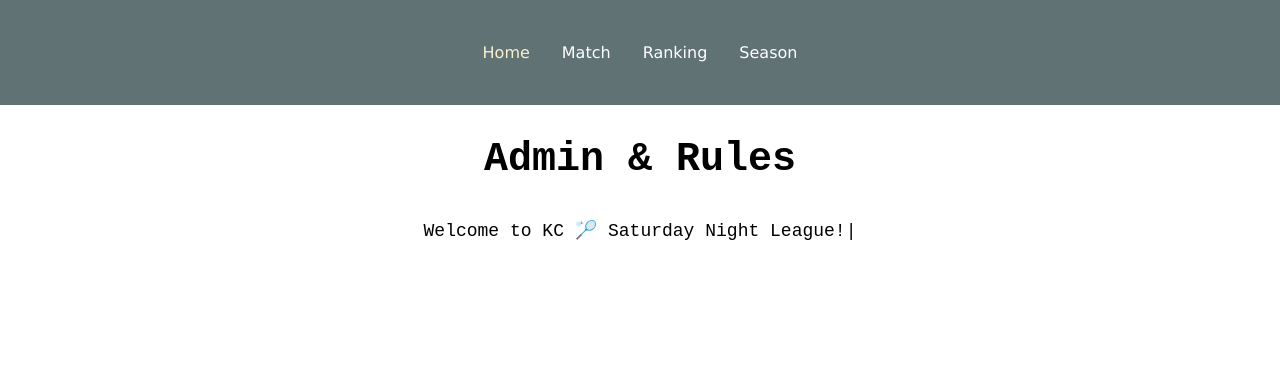
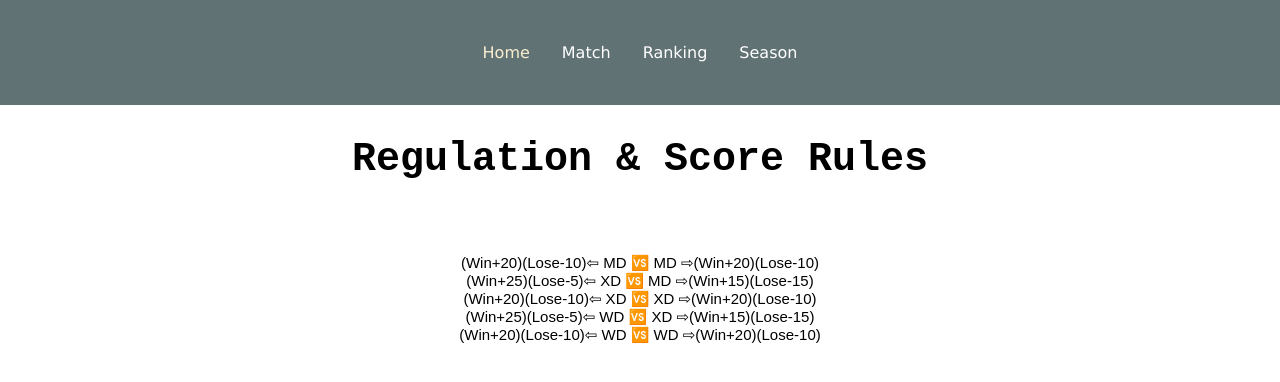
Before and after one commit to ElaineLovesAvocado/kc-badminton, a React (Create React App) app: page /home in a window 1280 px wide. Shown: the top 382 px of the page. Built offline with nearby package versions, Linux system fonts and the light colour scheme.

Commit message:
Update home page

```diff
--- a/src/pages/home.css
+++ b/src/pages/home.css
@@ -22,22 +22,17 @@
     justify-content: center;
 }
 
-.players {
+.rules {
+    padding-top: 30px;
     display: flex;
+    flex-direction: column;
     justify-content: center;
-    padding: 15px;
-    font-family: Monospace;
-    font-size: 18px;
+    padding: 30px;
+    font-family: Arial;
+    font-size: 15px;
+    align-items: center;
 }
 
-
-.avatar1 div:hover{
-    transform: scale(1.1);
-}
-
-.avatar2 div:hover{
-    transform: scale(1.1);
-}
 
 
 #intro-image-container {
--- a/src/pages/home.js
+++ b/src/pages/home.js
@@ -12,11 +12,11 @@ const Home = () => {
 			<div className="body">
 
 				<div className="intro">
-					<h1>Admin & Rules </h1>
+					<h1> Regulation & Score Rules </h1>
 				</div>
 
 				<div className="welcomeMsg">
-					<TypeAnimation
+					{/* <TypeAnimation
 						sequence={[
 							'Welcome to KC 🏸 Saturday Night League!',
 							() => {
@@ -27,22 +27,31 @@ const Home = () => {
 						cursor={true}
 						repeat={0}
 						style={{ display: 'inline-block' }}
-					/>
+					/> */}
 				</div>
 
 
-				<div className="players" >
-					{/* <div className="avatar1">
-						<Stack direction="Column" spacing={8}>
-							<div id="Sin">
-								<Avatar alt="Linyi" src={LinyiAvatar} sx={{ width: 80, height: 80 }}  /> Angie
-							</div>
-							<div id="Angie">
-								<Avatar alt="Jack" src={JackAvatar} sx={{ width: 80, height: 80 }} /> Sin
-							</div>
-						</Stack>
+				<div className="rules" >
 
-					</div> */}
+					<div>
+						(Win+20)(Lose-10)⇦   MD  🆚  MD  ⇨(Win+20)(Lose-10)
+					</div>
+
+					<div>
+						(Win+25)(Lose-5)⇦  XD  🆚  MD  ⇨(Win+15)(Lose-15)
+					</div>
+
+					<div>
+						(Win+20)(Lose-10)⇦   XD  🆚  XD  ⇨(Win+20)(Lose-10)
+					</div>
+
+					<div>
+						(Win+25)(Lose-5)⇦   WD  🆚  XD   ⇨(Win+15)(Lose-15)
+					</div>
+
+					<div>
+						(Win+20)(Lose-10)⇦   WD  🆚  WD   ⇨(Win+20)(Lose-10)
+					</div>
 
 				</div>
 
--- a/src/pages/match.js
+++ b/src/pages/match.js
@@ -8,7 +8,7 @@ import { styled } from '@mui/material/styles';
 
 const DemoPaper = styled(Paper)(({ theme }) => ({
   width: 350,
-  height: 250,
+  height: 200,
   padding: theme.spacing(2),
   ...theme.typography.body2,
   textAlign: 'center',
@@ -75,7 +75,8 @@ const Match = () => {
 
           <p>Generate random match:</p>
           <div className='firstGame'>
-            <textarea name="postContent" rows={8} cols={45} value={players} onChange={e => setplayers(e.target.value)}>
+            <textarea name="postContent" placeholder='Input players with number at front. Example: 1.Lin Dan 2. Yaqiong Huang 3. SiweiZ 4. An Se-young'
+            rows={8} cols={45} value={players} onChange={e => setplayers(e.target.value)}>
 
             </textarea>
           </div>
--- a/src/pages/ranking.js
+++ b/src/pages/ranking.js
@@ -201,7 +201,6 @@ function EnhancedTableToolbar(props) {
           id="tableTitle"
           component="div"
         >
-          Rules:
 
         </Typography>
       )}
```
